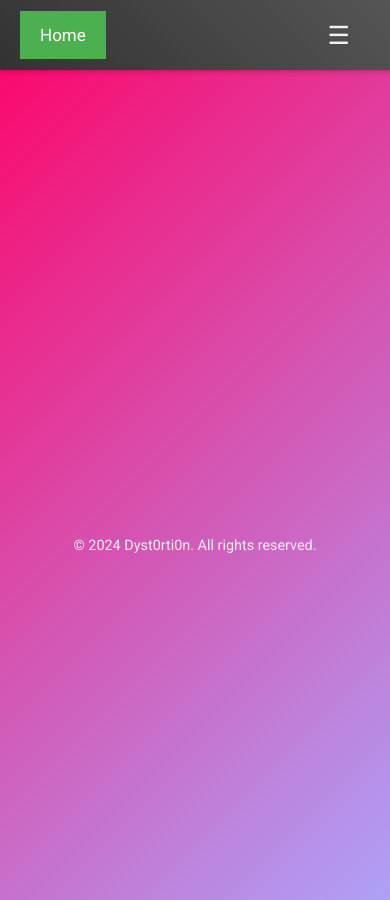
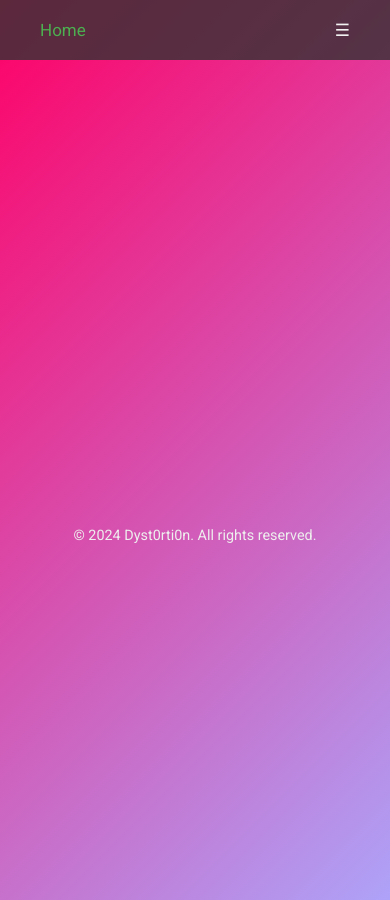
Before and after one commit to Dyst0rti0n/Dyst0rti0n.github.io, a Jekyll site: the page built from index.md, in a window 390 px wide and 900 px high. Built offline with Jekyll 4.4.1, drawn with Linux system fonts in a browser that asks for light colours.

Commit message:
Enhance navbar and update index.html

```diff
--- a/assets/css/navbar.css
+++ b/assets/css/navbar.css
@@ -7,53 +7,49 @@
 
 body {
   font-family: 'Roboto', sans-serif;
-    margin-top: 70px; /* Adjusted margin to prevent overlap with the navbar */
+  margin-top: 60px; /* Add a margin to prevent overlap with the navbar */
 }
 
 .navbar {
-    background: linear-gradient(45deg, #333, #555);
+  background-color: rgba(51, 51, 51, 0.8);
   overflow: hidden;
   position: fixed;
   top: 0;
   width: 100%;
   z-index: 1000;
-    height: 70px; /* Adjust height as needed */
+  height: 60px; /* Adjust height as needed */
   display: flex;
   align-items: center;
   justify-content: space-between;
   padding: 0 20px;
-    box-shadow: 0 2px 4px rgba(0, 0, 0, 0.2);
+  transition: background-color 0.3s;
 }
 
 .navbar a {
-    float: left;
   display: block;
   color: #f2f2f2;
   text-align: center;
   padding: 14px 20px;
   text-decoration: none;
   font-size: 17px;
-    transition: background-color 0.3s ease, color 0.3s ease;
+  transition: color 0.3s;
 }
 
 .navbar a:hover {
-    background-color: #ddd;
-    color: #333;
+  color: #4CAF50;
 }
 
 .navbar a.active {
-    background-color: #4CAF50;
-    color: white;
+  color: #4CAF50;
 }
 
 .navbar .icon {
   display: none;
-    font-size: 25px;
-    cursor: pointer;
 }
 
 .navbar-right {
-    float: right;
+  display: flex;
+  gap: 10px;
 }
 
 @media screen and (max-width: 768px) {
@@ -61,6 +57,7 @@
     display: none;
   }
   .navbar a.icon {
+    float: right;
     display: block;
   }
 }
@@ -70,22 +67,20 @@
     position: relative;
     flex-direction: column;
     align-items: flex-start;
-      padding: 10px 20px;
   }
   .navbar.responsive .icon {
     position: absolute;
-      right: 20px;
-      top: 20px;
+    right: 0;
+    top: 0;
   }
   .navbar.responsive a {
     float: none;
     display: block;
     text-align: left;
-      padding: 10px 20px;
-      width: 100%;
   }
   .navbar.responsive .navbar-right {
-      float: none;
+    display: flex;
+    flex-direction: column;
     width: 100%;
   }
 }
```
Also changed, not shown: index.html (+37 -5 lines). Lines whose indentation alone changed are shown as unchanged.
